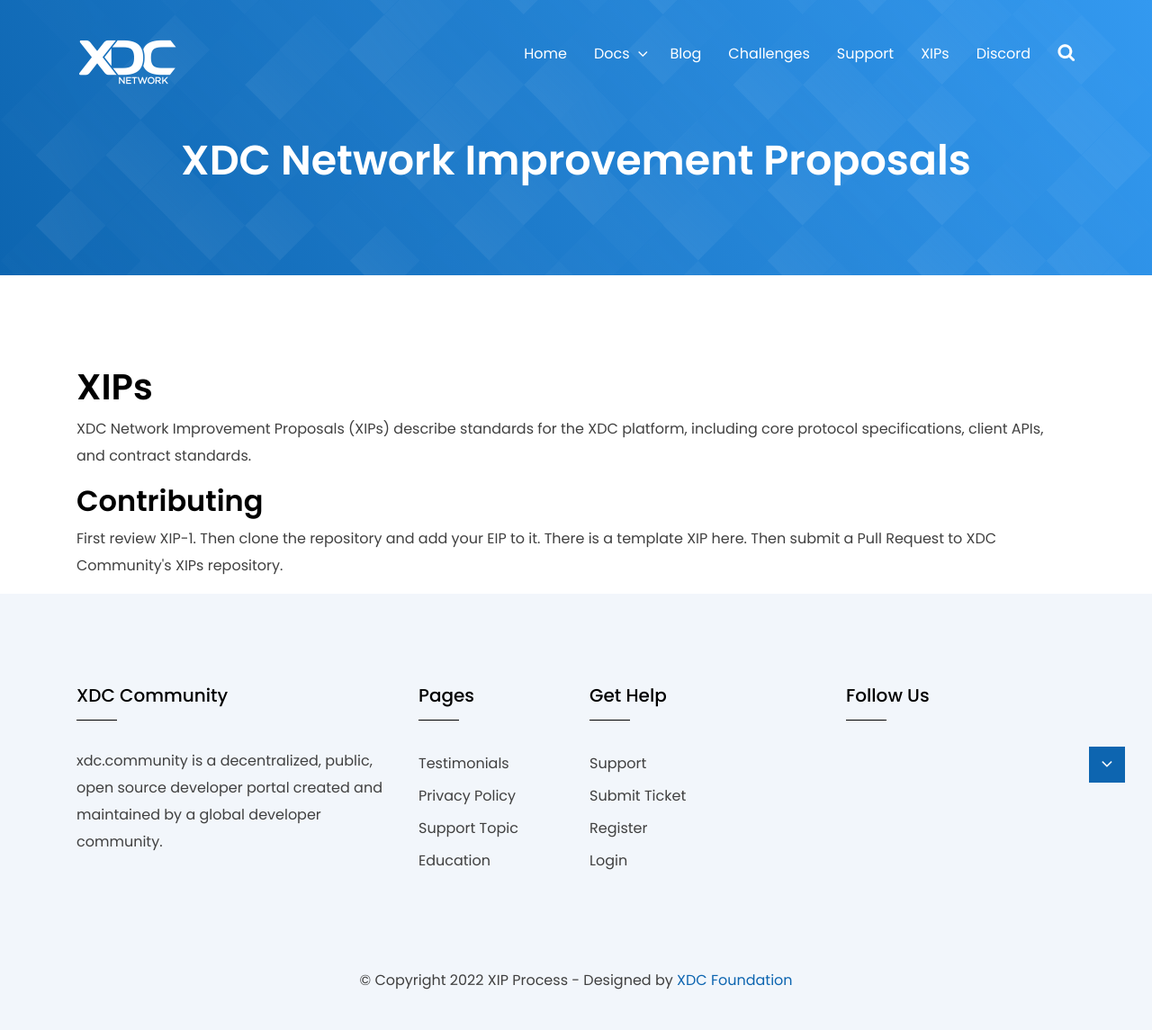
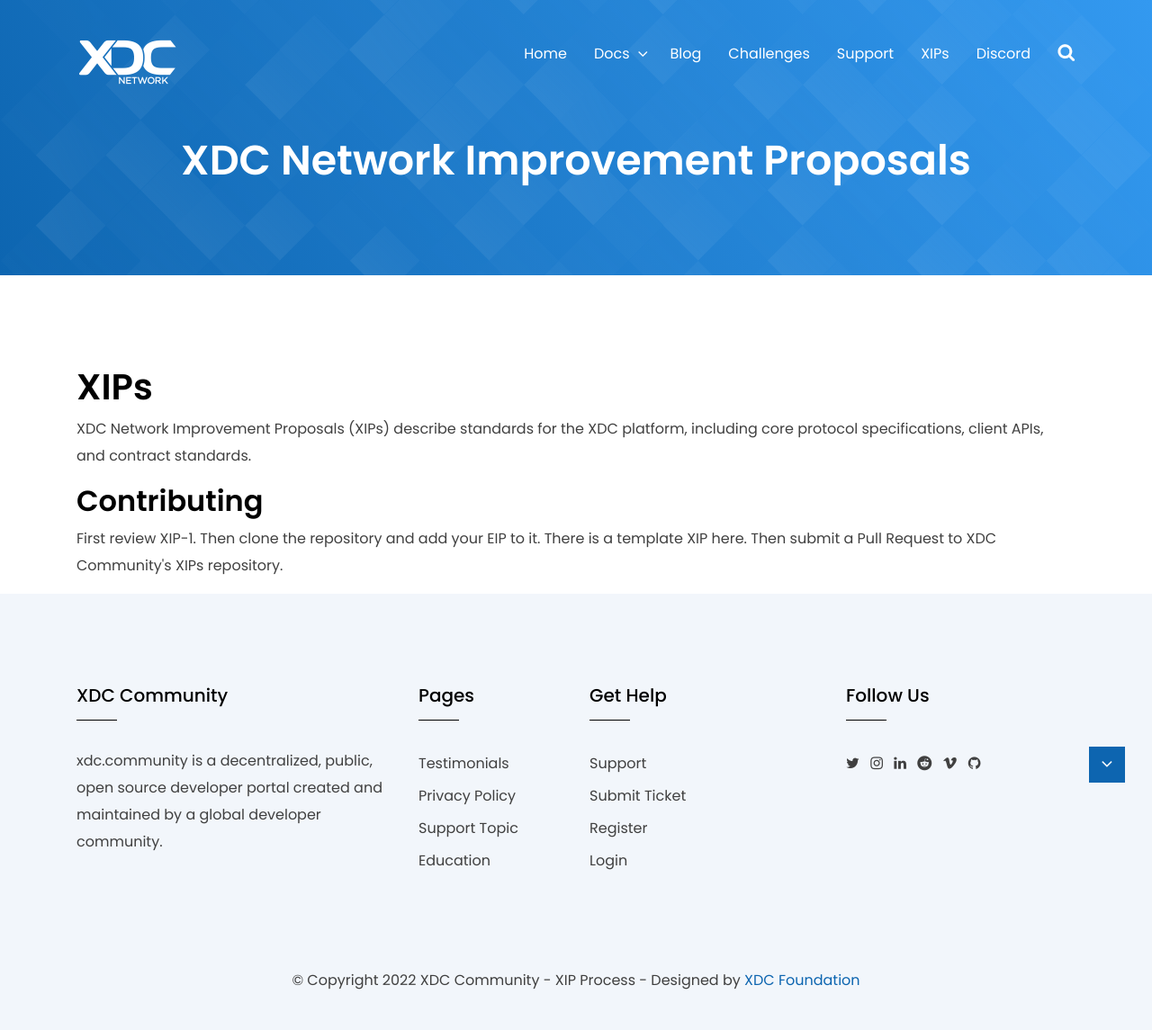
Before and after one commit to XDC-Community/XIPs.github.io, a Jekyll site: the page built from index.html, in a window 1280 px wide. Shown: the whole page at 90% size. Built offline with Jekyll 4.4.1, drawn with Linux system fonts in a browser that asks for light colours; part of the change alters nothing that is shown.

Commit message:
Update _config.yml

```diff
--- a/_config.yml
+++ b/_config.yml
@@ -8,19 +8,29 @@
 ####################################################
 
 # Site settings
-title: "XIP Process"
-email: "themeix@gmail.com"
-description: "Doxy is a responsive Jekyll template for your documentation or knowledgebase website"
+title: "XDC Community - XIP Process"
+email: "jon@coracle.us"
+description: "xdc.community is a decentralized, public, open source developer portal created and maintained by a global developer community"
 keywords: "jekyll, minimal jekyll, jekyll theme, responsive jekyll, seo friendly blog, super fast blog, responsive"
 baseurl: "" # the subpath of your site, e.g. /blog
 url: "https://xips.xdc.community/"
 cover_image: "https://static1.squarespace.com/static/61d4c274803cdc2a1dfaa4d2/t/62d1ad2ea195db3805a3fdcf/1657908526321/Logo_XDC_Network.png" # Image will Display in Social Media When share the website
-
+facebook: "https://www.facebook.com"
+twitter: "https://twitter.com/xdc_community"
+instagram: "https://www.instagram.com/xdc_foundation/"
+github: "https://github.com/XDC-Community"
+linkedin: "https://www.linkedin.com/company/xdc-foundation"
+behance: "https://www.behance.com"
+reddit: "https://www.reddit.com/r/xinfin/"
+vimeo: "https://vimeo.com/xdccommunity"
+dribble: "https://www.dribble.com"
+youtube: "https://www.youtube.com/channel/UCXAAtlD-CRraNJKzDTF4pfg"
+discord: "https://discord.gg/QbwbXjfg"
 
 ## Theme Options
-animated_header: ""  #false
+animated_header: "false"  #true
 twitter_username: xdc-community
-github_username:  walterblueu
+github_username:  xdc-community
 
 
 # Build settings
```
